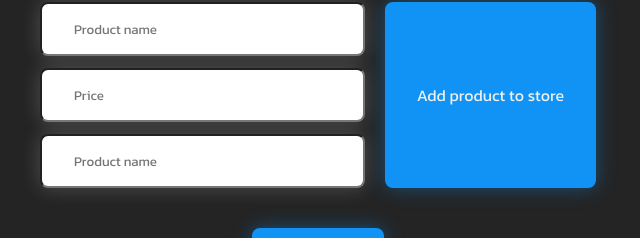
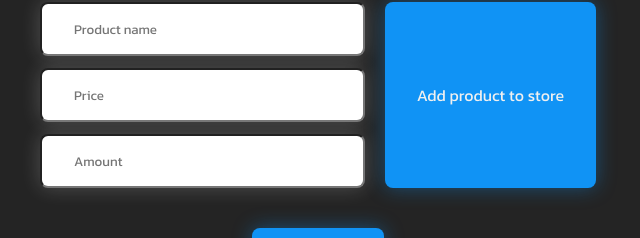
Before and after one commit to daniel-lujan/parcial-arqsoft-front, a React (Vite) app: page /add-store in a window 1280 px wide. Shown: the part 447-685 px from the top of the page, without its empty margins (322-962 px from the left). Built offline with nearby package versions, Linux system fonts and the light colour scheme.

Commit message:
fix: :pencil2: Fix placeholder typo

```diff
--- a/src/components/addProduct.jsx
+++ b/src/components/addProduct.jsx
@@ -38,7 +38,7 @@ export const AddProduct = ({ addProduct }) => {
         />
         <Input
           type="text"
-          placeholder="Product name"
+          placeholder="Amount"
           value={inputAmount}
           onChange={(e) => setInputAmount(e.target.value)}
         />
```
